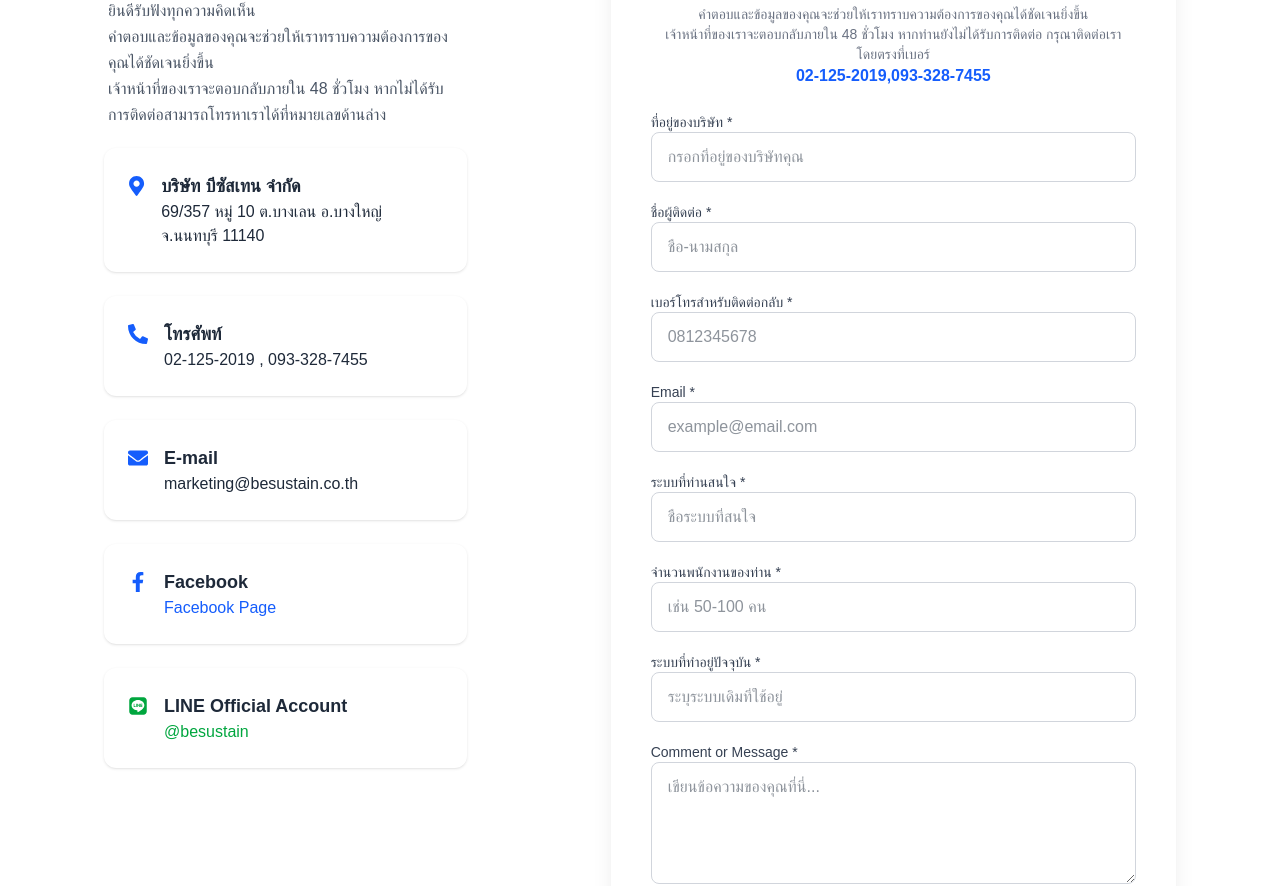
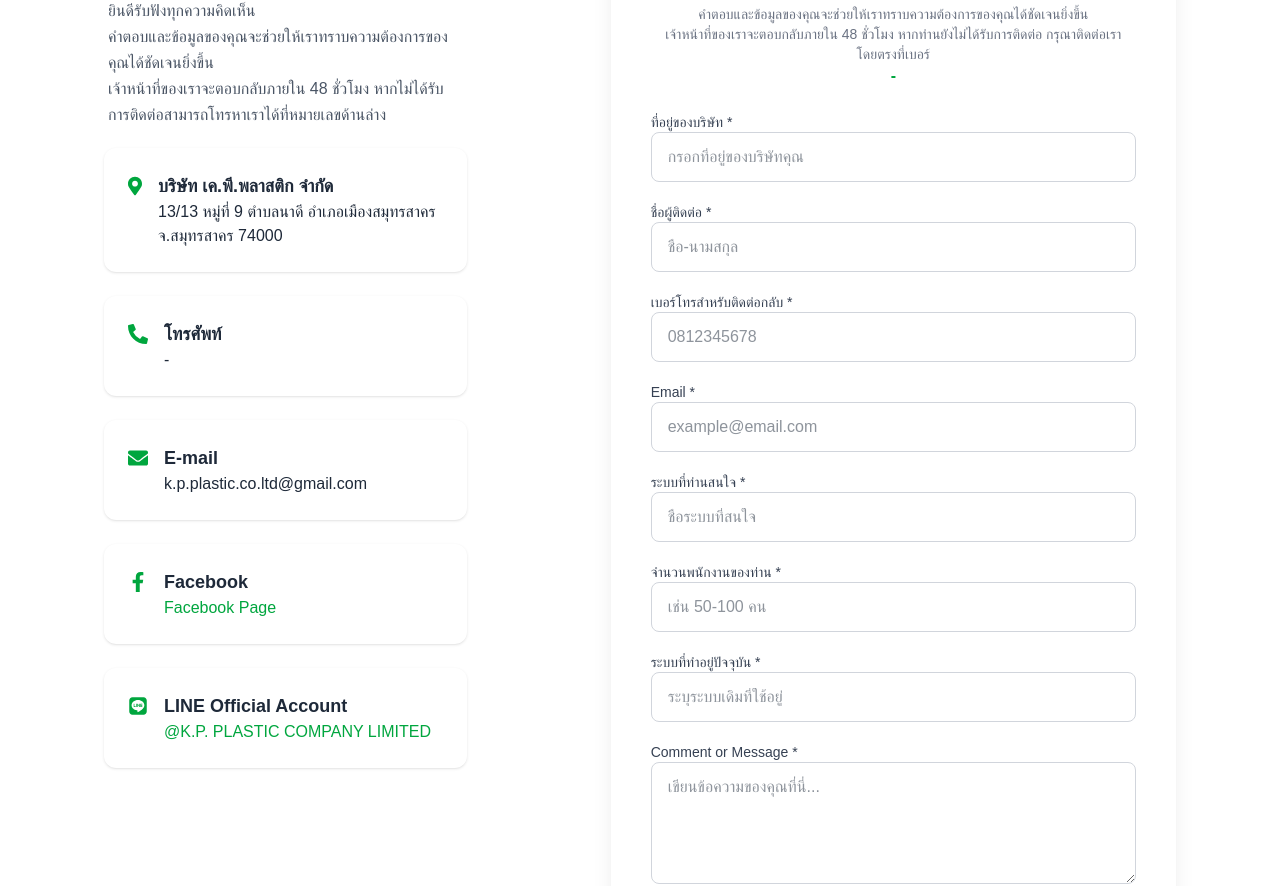
Before and after one commit to Meta3252/K.P.-PLASTIC-COMPANY-LIMITED-Production, a Next.js app: page /contact in a window 1280 px wide. Shown: the part 285-1171 px from the top of the page. Built offline with nearby package versions, Linux system fonts and the light colour scheme.

Commit message:
change_Contact

```diff
--- a/src/app/components/CustomCategorySelect.tsx
+++ b/src/app/components/CustomCategorySelect.tsx
@@ -19,10 +19,10 @@ export default function CustomCategorySelect({
     <div className="w-full sm:w-64 text-sm">
       <Listbox value={selected} onChange={onChange}>
         <div className="relative">
-          <Listbox.Button className="relative w-full cursor-default rounded-md bg-white border border-yellow-400 py-2 pl-4 pr-10 text-left shadow-sm focus:outline-none focus:ring-2 focus:ring-yellow-500 text-[#a37d58]">
+          <Listbox.Button className="relative w-full cursor-default rounded-md bg-white border border-green-400 py-2 pl-4 pr-10 text-left shadow-sm focus:outline-none focus:ring-2 focus:ring-green-500 text-[#149144]">
             <span className="block truncate">{selected}</span>
             <span className="pointer-events-none absolute inset-y-0 right-0 flex items-center pr-2">
-              <ChevronUpDownIcon className="h-5 w-5 text-yellow-600" aria-hidden="true" />
+              <ChevronUpDownIcon className="h-5 w-5 text-green-600" aria-hidden="true" />
             </span>
           </Listbox.Button>
 
@@ -39,7 +39,7 @@ export default function CustomCategorySelect({
                   value={category}
                   className={({ active }) =>
                     `relative cursor-pointer select-none py-2 pl-10 pr-4 ${
-                      active ? 'bg-yellow-100 text-yellow-700' : 'text-gray-800'
+                      active ? 'bg-green-100 text-green-700' : 'text-gray-800'
                     }`
                   }
                 >
@@ -51,7 +51,7 @@ export default function CustomCategorySelect({
                         {category}
                       </span>
                       {selected ? (
-                        <span className="absolute left-2 top-2.5 text-yellow-600">
+                        <span className="absolute left-2 top-2.5 text-green-600">
                           <CheckIcon className="h-5 w-5" aria-hidden="true" />
                         </span>
                       ) : null}
--- a/src/app/components/contact/ContactForm.tsx
+++ b/src/app/components/contact/ContactForm.tsx
@@ -110,8 +110,8 @@ const ContactForm: React.FC = () => {
             กรุณาติดต่อเราโดยตรงที่เบอร์
           </p>
           <p>
-            <span className="font-semibold text-blue-600">
-              02-125-2019,093-328-7455
+            <span className="font-semibold text-green-600">
+              -
             </span>
           </p>
         </div>
@@ -194,7 +194,7 @@ const ContactForm: React.FC = () => {
           <button
             type="submit"
             disabled={isSubmitting}
-            className="w-full py-3 bg-blue-600 text-white font-semibold rounded-lg hover:bg-blue-700 transition duration-300 disabled:opacity-50"
+            className="w-full py-3 bg-green-600 text-white font-semibold rounded-lg hover:bg-green-700 transition duration-300 disabled:opacity-50"
           >
             {isSubmitting ? "กำลังส่งข้อมูล..." : "ส่งข้อมูล"}
           </button>
--- a/src/app/components/contact/ContactInfo.tsx
+++ b/src/app/components/contact/ContactInfo.tsx
@@ -23,31 +23,31 @@ const ContactInfo: React.FC = () => {
 
       <div className="space-y-6">
         <div className="bg-white p-6 rounded-xl shadow-sm flex items-start space-x-4">
-          <FaMapMarkerAlt className="text-blue-600 text-xl mt-1" />
+          <FaMapMarkerAlt className="text-green-600 text-xl mt-1" />
           <div>
-            <p className="text-lg font-semibold">บริษัท บีซัสเทน จำกัด</p>
-            <p>69/357 หมู่ 10 ต.บางเลน อ.บางใหญ่ จ.นนทบุรี 11140</p>
+            <p className="text-lg font-semibold">บริษัท เค.พี.พลาสติก จำกัด</p>
+            <p>13/13 หมู่ที่ 9 ตำบลนาดี อำเภอเมืองสมุทรสาคร จ.สมุทรสาคร 74000</p>
           </div>
         </div>
 
         <div className="bg-white p-6 rounded-xl shadow-sm flex items-start space-x-4">
-          <FaPhoneAlt className="text-blue-600 text-xl mt-1" />
+          <FaPhoneAlt className="text-green-600 text-xl mt-1" />
           <div>
             <p className="text-lg font-semibold">โทรศัพท์</p>
-            <p>02-125-2019 , 093-328-7455</p>
+            <p>-</p>
           </div>
         </div>
 
         <div className="bg-white p-6 rounded-xl shadow-sm flex items-start space-x-4">
-          <FaEnvelope className="text-blue-600 text-xl mt-1" />
+          <FaEnvelope className="text-green-600 text-xl mt-1" />
           <div>
             <p className="text-lg font-semibold">E-mail</p>
-            <p>marketing@besustain.co.th</p>
+            <p>k.p.plastic.co.ltd@gmail.com</p>
           </div>
         </div>
 
         <div className="bg-white p-6 rounded-xl shadow-sm flex items-start space-x-4">
-          <div className="text-blue-600 text-xl mt-1">
+          <div className="text-green-600 text-xl mt-1">
             <FaFacebookF />
           </div>
           <div>
@@ -56,7 +56,7 @@ const ContactInfo: React.FC = () => {
               href="https://www.facebook.com/BeSustainconsult/"
               target="_blank"
               rel="noopener noreferrer"
-              className="text-blue-600 hover:underline"
+              className="text-green-600 hover:underline"
             >
               Facebook Page
             </a>
@@ -75,7 +75,7 @@ const ContactInfo: React.FC = () => {
               rel="noopener noreferrer"
               className="text-green-600 hover:underline"
             >
-              @besustain
+              @K.P. PLASTIC COMPANY LIMITED
             </a>
           </div>
         </div>
--- a/src/app/services/page.tsx
+++ b/src/app/services/page.tsx
@@ -95,9 +95,9 @@ export default function ServicePage() {
               value={searchTerm}
               onChange={(e) => setSearchTerm(e.target.value)}
               whileFocus={{ scale: 1.03 }}
-              className="border border-yellow-400 rounded-md px-4 py-2 text-sm w-full sm:w-72
-              focus:outline-none focus:ring-2 focus:ring-yellow-500
-              bg-white text-[#a37d58] shadow-sm transition"
+              className="border border-green-400 rounded-md px-4 py-2 text-sm w-full sm:w-72
+              focus:outline-none focus:ring-2 focus:ring-green-500
+              bg-white text-[#149144] shadow-sm transition"
             />
           </motion.div>
 
```
